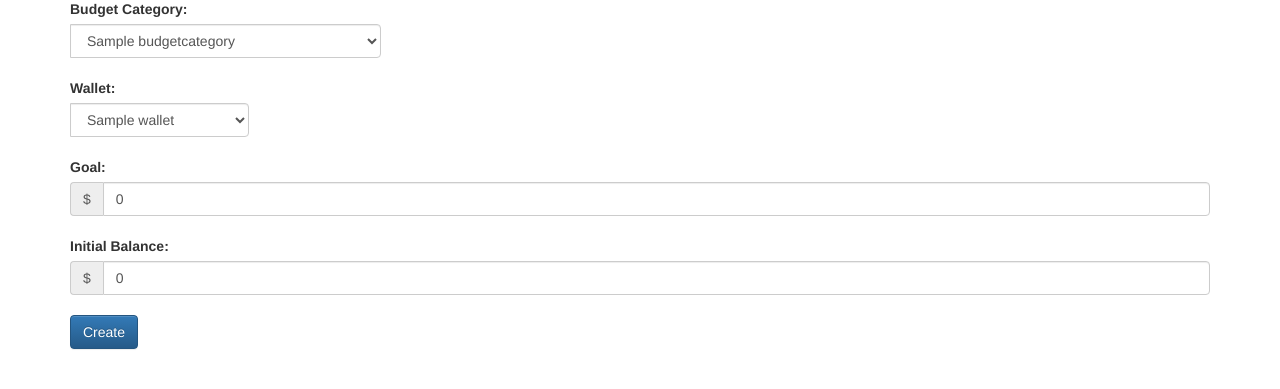
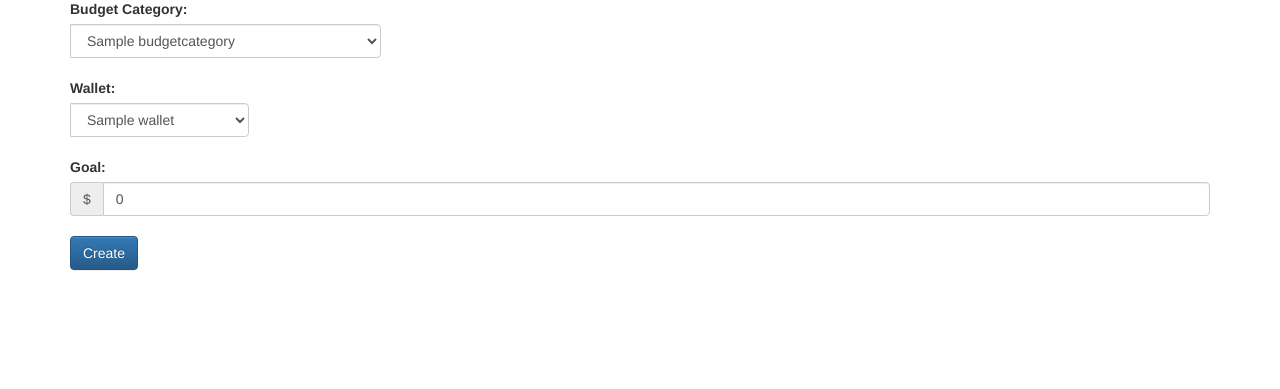
Before and after one commit to zcking/Pynny, a Django app: page /pynny/budgets/create/ in a window 1280 px wide. Shown: the part 113-502 px from the top of the page. Run offline with Django 3.2, Linux system fonts and the light colour scheme; a user stored in the database is signed in; tables that the repository leaves empty hold one stand-in row (values such as "Sample post"); some libraries are stand-ins or nearby versions.

Commit message:
budget start balance is calculated on creation

```diff
--- a/mysite/pynny/templates/pynny/new_budget.html
+++ b/mysite/pynny/templates/pynny/new_budget.html
@@ -39,14 +39,6 @@
 
     <br />
 
-    <label for="start_balance">Initial Balance: </label>
-    <div class="input-group">
-        <span class="input-group-addon">$</span>
-        <input type="number" class="form-control" step=0.01 value=0 name="start_balance">
-    </div>
-
-    <br />
-
     <button class="btn btn-md btn-primary" type="submit">Create</button>
 </form>
 
--- a/mysite/pynny/views/budget_views.py
+++ b/mysite/pynny/views/budget_views.py
@@ -7,8 +7,9 @@ Implements the views/handlers for Budget-related requests
 '''
 
 from django.shortcuts import render, redirect, reverse
+import decimal
 
-from ..models import Budget, BudgetCategory, Wallet
+from ..models import Budget, BudgetCategory, Wallet, Transaction
 
 def budgets(request):
     '''Display Budgets for a user'''
@@ -30,11 +31,15 @@ def budgets(request):
         # Get the form data from the request
         _category = int(request.POST['category'])
         _goal = float(request.POST['goal'])
-        _start_balance = float(request.POST['start_balance'])
+        _start_balance = decimal.Decimal(0.0)
         _wallet = int(request.POST['wallet'])
 
         category = BudgetCategory.objects.get(id=_category)
         wallet = Wallet.objects.get(id=_wallet)
+
+        # Calculate the starting balance
+        for transaction in Transaction.objects.filter(category=category):
+            _start_balance += transaction.amount
 
         # Check if the budget already exists
         if Budget.objects.filter(user=request.user, category=category, wallet=wallet):
@@ -143,4 +148,5 @@ def one_budget(request, budget_id):
     elif request.method == 'GET':
         # Show the specific Budget data
         data['budget'] = budget
+        data['transactions'] = Transaction.objects.filter(category=budget.category)
         return render(request, 'pynny/one_budget.html', context=data)
```
